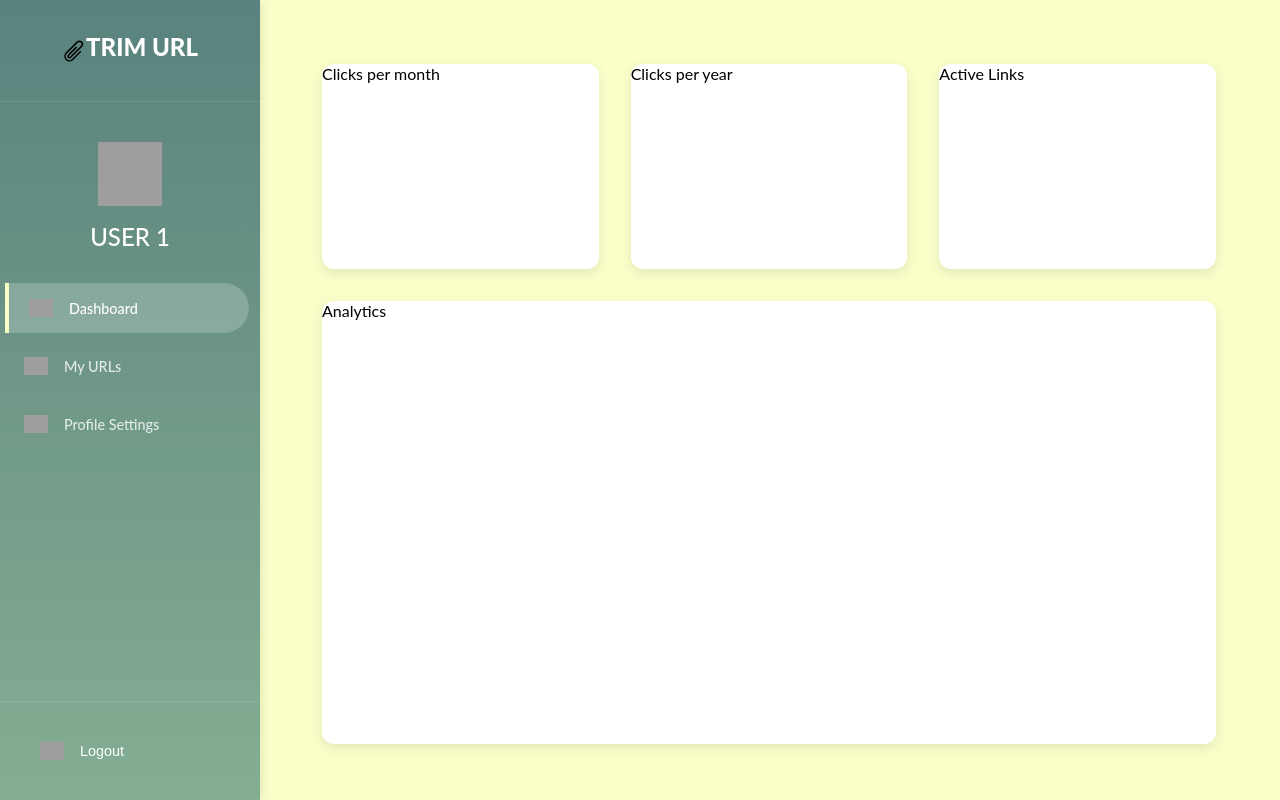
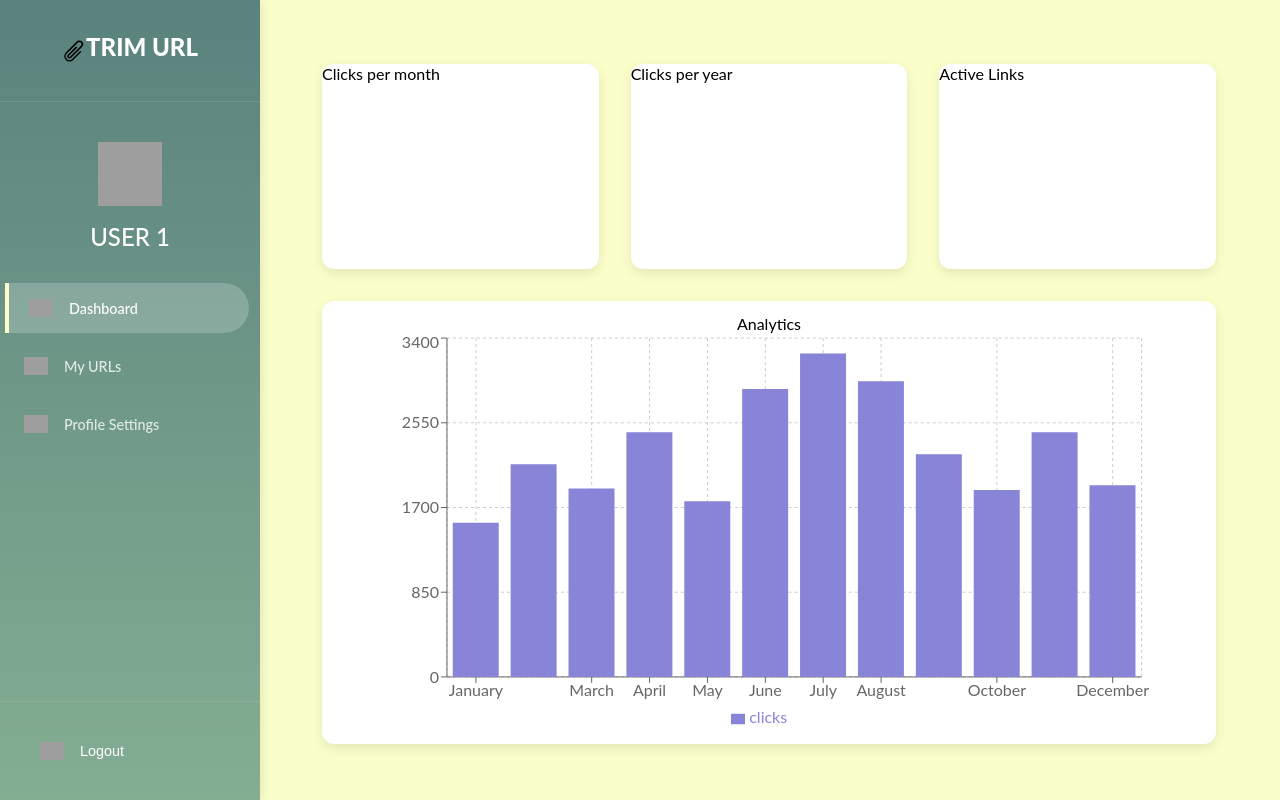
Before and after one commit to weilunchen210/TRIM-URL, a React (Vite) app in the folder frontend/: page /dashboard in a window 1280 px wide. Built offline with nearby package versions, Linux system fonts and the light colour scheme; grey boxes are pictures that could not be loaded.

Commit message:
feat: implemented bar chart

```diff
--- a/frontend/package.json
+++ b/frontend/package.json
@@ -11,10 +11,12 @@
   },
   "dependencies": {
     "@types/js-cookie": "^3.0.6",
+    "@types/recharts": "^1.8.29",
     "js-cookie": "^3.0.5",
     "react": "^19.1.0",
     "react-dom": "^19.1.0",
-    "react-router": "^7.6.1"
+    "react-router": "^7.6.1",
+    "recharts": "^2.15.3"
   },
   "devDependencies": {
     "@eslint/js": "^9.25.0",
--- /dev/null
+++ b/frontend/src/component/Dashboard/BarChart/Analytics.tsx
@@ -0,0 +1,81 @@
+import React, { PureComponent } from 'react';
+import { BarChart, Bar, ResponsiveContainer, CartesianGrid, XAxis, YAxis, Tooltip, Legend, Rectangle } from 'recharts';
+
+const data = [
+    {
+        name: 'January',
+        clicks: 1547,
+    },
+    {
+        name: 'February',
+        clicks: 2134,
+    },
+    {
+        name: 'March',
+        clicks: 1892,
+    },
+    {
+        name: 'April',
+        clicks: 2456,
+    },
+    {
+        name: 'May',
+        clicks: 1763,
+    },
+    {
+        name: 'June',
+        clicks: 2890,
+    },
+    {
+        name: 'July',
+        clicks: 3245,
+    },
+    {
+        name: 'August',
+        clicks: 2967,
+    },
+    {
+        name: 'September',
+        clicks: 2234,
+    },
+    {
+        name: 'October',
+        clicks: 1876,
+    },
+    {
+        name: 'November',
+        clicks: 2456,
+    },
+    {
+        name: 'December',
+        clicks: 1923,
+    },
+];
+
+
+export default class Analytics extends PureComponent {
+  static demoUrl = 'https://codesandbox.io/p/sandbox/tiny-bar-chart-xzyy8g';
+
+  render() {
+    return (
+      <ResponsiveContainer width="90%" height="90%">
+        <BarChart
+          data={data}
+          margin={{
+            top: 5,
+            right: 30,
+            left: 20,
+            bottom: 5,
+          }}
+        >
+          <CartesianGrid strokeDasharray="3 3" />
+          <XAxis dataKey="name" />
+          <YAxis />
+          <Tooltip />
+          <Legend />
+          <Bar dataKey="clicks" fill="#8884d8" activeBar={<Rectangle fill="pink" stroke="blue" />} />
+        </BarChart>
+      </ResponsiveContainer>
+    );
+  }
+}
--- a/frontend/src/component/Dashboard/DashboardContainer.css
+++ b/frontend/src/component/Dashboard/DashboardContainer.css
@@ -21,4 +21,8 @@
     background-color: white;
     border-radius: 12px;
     box-shadow: 0 4px 12px rgba(0, 0, 0, 0.1);
+    display:flex;
+    align-items: center;
+    justify-content: center;
+    flex-direction: column;
 }
--- a/frontend/src/component/Dashboard/DashboardContainer.tsx
+++ b/frontend/src/component/Dashboard/DashboardContainer.tsx
@@ -1,3 +1,4 @@
+import Analytics from "./BarChart/Analytics"
 import "./DashboardContainer.css"
 
 
@@ -10,7 +11,9 @@ function DashboardContainer(){
                 <div className="container">Clicks per month</div>
                 <div className="container">Clicks per year</div>
                 <div className="container">Active Links</div>
-                <div className="barchart ">Analytics</div>
+                <div className="barchart ">Analytics
+                    <Analytics/>
+                </div>
             </div>
         </div>
     )
```
Also changed, not shown: frontend/src/component/Dashboard/BarChart/BarChart.tsx (deleted), 1 other file (tests, documents, lock files or other folders).
